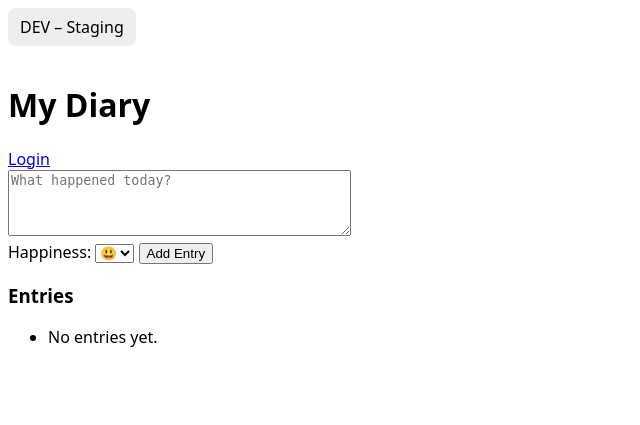
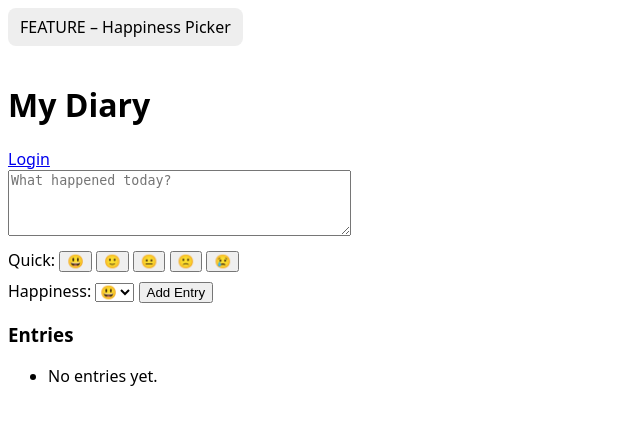
Before and after one commit to DBDEnjoyer/LB_324, a Flask app: page / in a window 1280 px wide. Shown: the top 425 px of the page, without its empty margins (0-640 px from the left). Run offline with Flask 3, Linux system fonts and the light colour scheme.

Commit message:
feature: happiness quick-buttons + dev behavior

```diff
--- a/app.py
+++ b/app.py
@@ -22,7 +22,7 @@ entries: list[Entry] = []
 
 @app.context_processor
 def inject_banner():
-    return dict(BRANCH_BANNER="DEV – Staging")
+    return dict(BRANCH_BANNER="FEATURE – Happiness Picker")
 
 @app.route("/", methods=["GET"])
 def index():
--- a/templates/index.html
+++ b/templates/index.html
@@ -22,7 +22,8 @@
 
     <form method="POST" action="{{ url_for('add_entry') }}">
       <textarea name="content" rows="4" cols="40" placeholder="What happened today?"></textarea><br>
-      <label>Happiness:
+      <div style="margin:.5rem 0;">Quick: <button type="button" onclick="document.querySelector('select[name=happiness]').value='😃'">😃</button> <button type="button" onclick="document.querySelector('select[name=happiness]').value='🙂'">🙂</button> <button type="button" onclick="document.querySelector('select[name=happiness]').value='😐'">😐</button> <button type="button" onclick="document.querySelector('select[name=happiness]').value='🙁'">🙁</button> <button type="button" onclick="document.querySelector('select[name=happiness]').value='😢'">😢</button></div>
+          <label>Happiness:
         <select name="happiness">
           <option>😃</option>
           <option>🙂</option>
```
Also changed, not shown: README.md.
